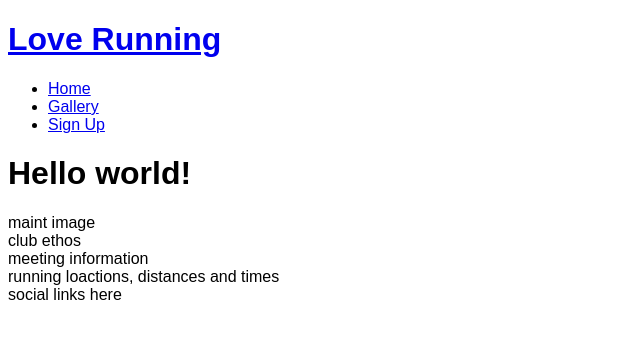
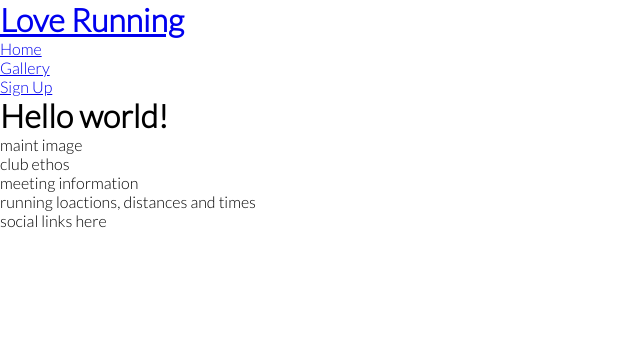
Before and after one commit to Wouter-IT/love-running, a plain HTML site: page index.html in a window 1280 px wide. Shown: the whole page, without its empty margins (0-640 px from the left). Drawn offline with Linux system fonts and the light colour scheme.

Commit message:
removed all styling and added Lato & Oswald fonts to stylesheet

```diff
--- a/assets/css/style.css
+++ b/assets/css/style.css
@@ -1,3 +1,12 @@
+  @import url('https://fonts.googleapis.com/css2?family=Lato:wght@300&family=Oswald&display=swap');
+
+  * {
+    margin: 0;
+    padding: 0;
+    border: none;
+  }
+
 body {
-    font-family: Arial, sans-serif;
+    font-family: Lato, sans-serif;
+    font-weight: 300;
 }
```
